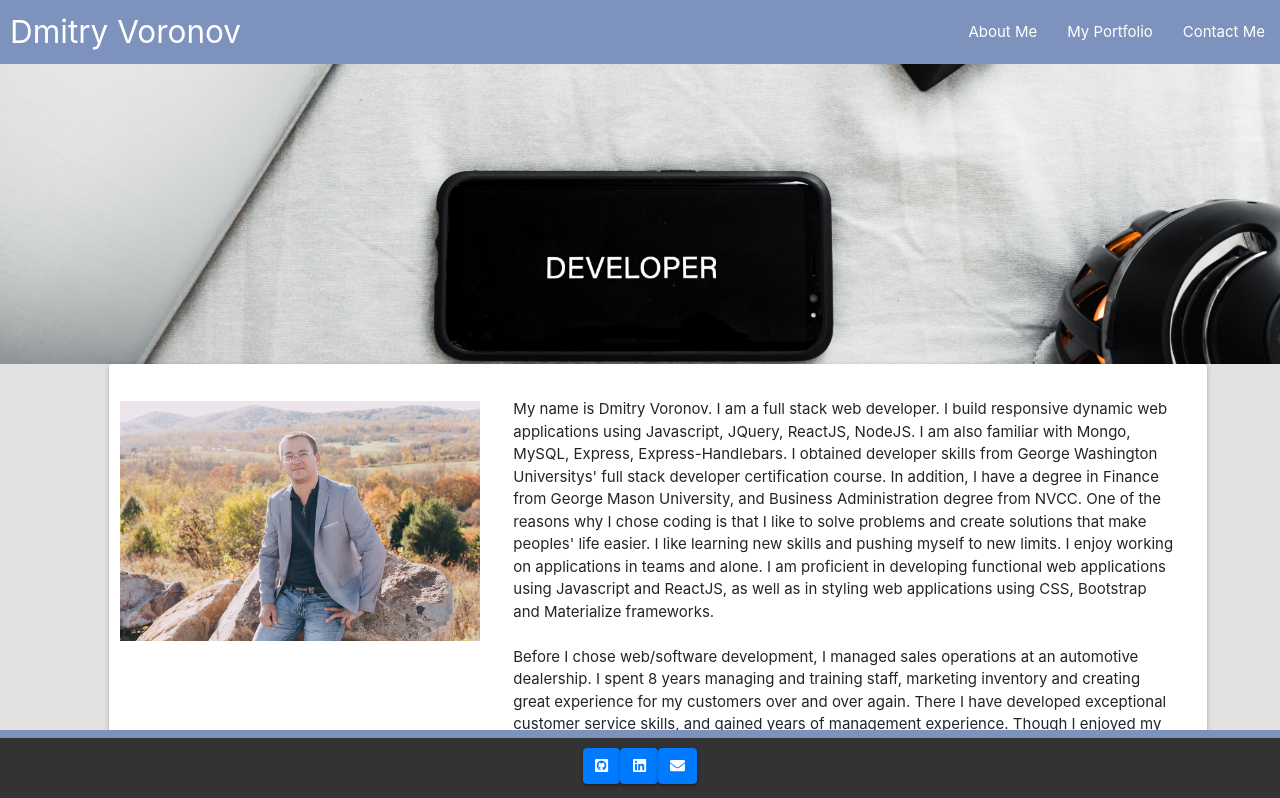
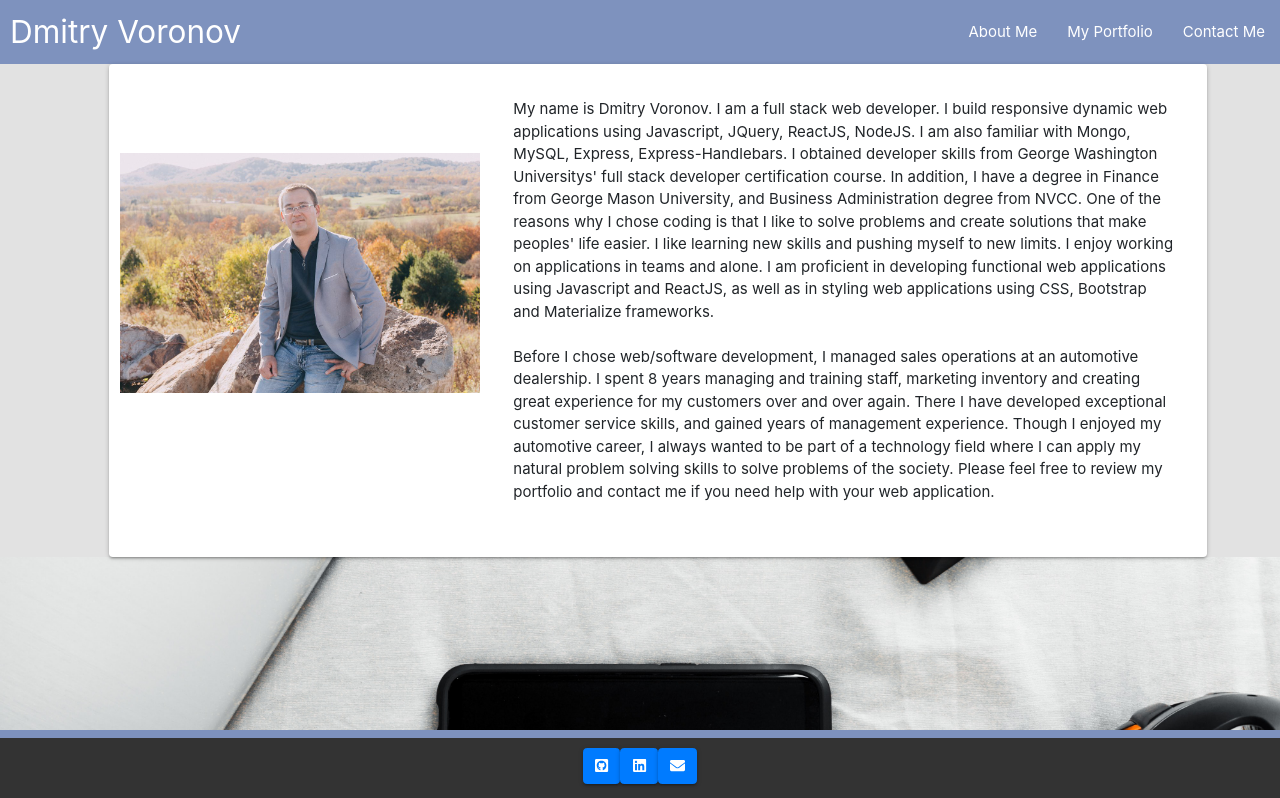
Before and after one commit to vormc2005/React_Portfolio, a React (Create React App) app: page / in a window 1280 px wide. Shown: the top 798 px of the page. Built offline with nearby package versions, Linux system fonts and the light colour scheme.

Commit message:
changed parallax

```diff
--- a/src/components/Aboutme/Aboutme.css
+++ b/src/components/Aboutme/Aboutme.css
@@ -19,7 +19,7 @@ img{
     /* float:left; */
     padding: 5px;
 
-  margin-top: 6%;
+  margin-top: 20%;
   margin-left: 2%;
 
 
--- a/src/pages/HomePage.js
+++ b/src/pages/HomePage.js
@@ -20,7 +20,7 @@ class HomePage extends Component {
 
 
       <Navbar/>
-      <Parallax/>
+      {/* <Parallax/> */}
 
       <Aboutme/>
       <Parallax/>
```
Also changed, not shown: 1 other file (tests, documents, lock files or other folders).
